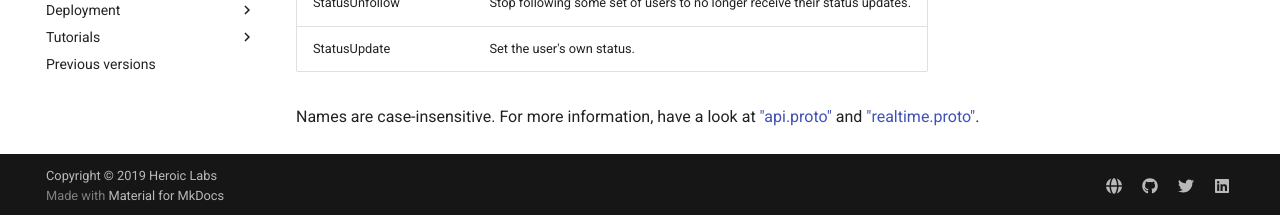
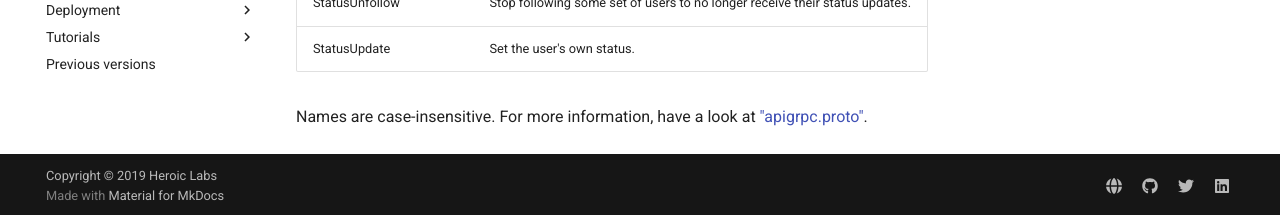
Before and after one commit to heroiclabs/nakama-docs, an MkDocs documentation site: the page built from docs/runtime-code-basics.md, in a window 1280 px wide and 900 px high, scrolled down 19130 px. Shown: the part 682-897 px from the top of the window. Built offline with MkDocs 1.6.1 and Material for MkDocs 9.7.7, drawn with Linux system fonts in a browser that asks for light colours; comment, search, counter and statistics services are not loaded.

Commit message:
Fix some more broken links
Fixed some broken links at the bottom of runtime-code-basics.md

```diff
--- a/docs/runtime-code-basics.md
+++ b/docs/runtime-code-basics.md
@@ -837,4 +837,4 @@ You should use the following message names for `register_rt_before` and `registe
 | StatusUnfollow       | Stop following some set of users to no longer receive their status updates. |
 | StatusUpdate         | Set the user's own status.                                                      |
 
-Names are case-insensitive. For more information, have a look at ["api.proto"](https://github.com/heroiclabs/nakama/blob/master/api/api.proto) and ["realtime.proto"](https://github.com/heroiclabs/nakama/blob/master/rtapi/realtime.proto).
+Names are case-insensitive. For more information, have a look at ["apigrpc.proto"](https://github.com/heroiclabs/nakama/blob/master/apigrpc/apigrpc.proto).
```
